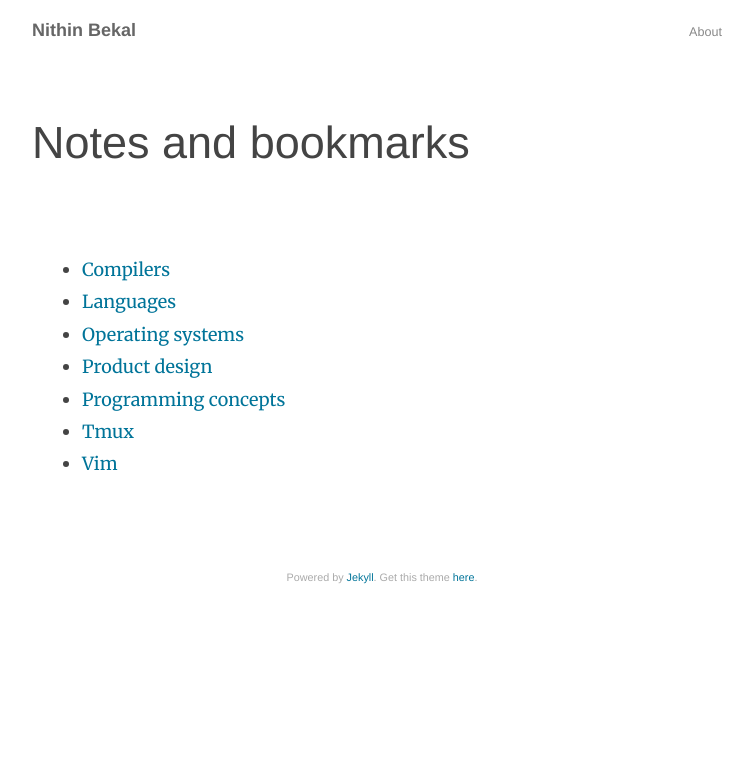
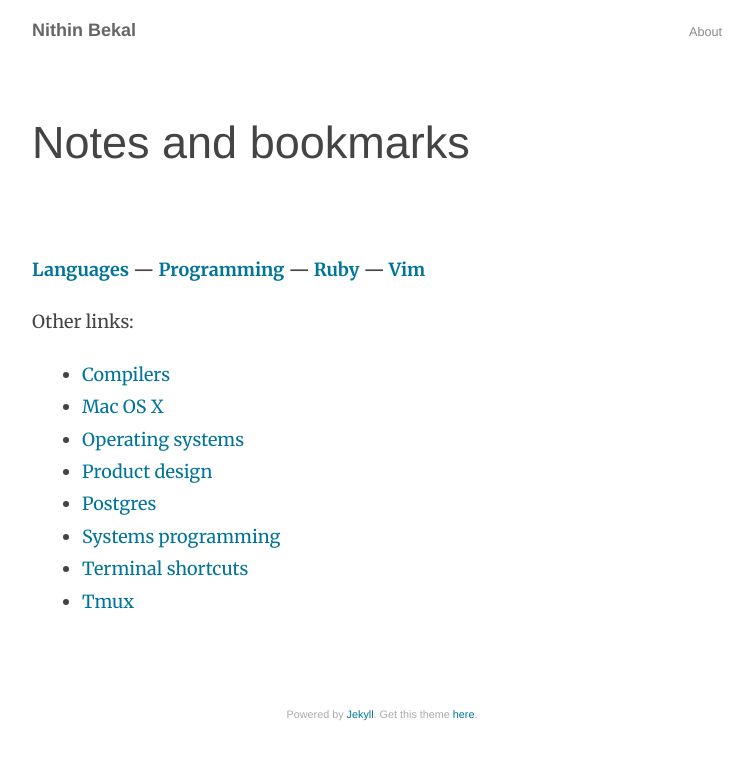
Before and after one commit to nithinbekal/nithinbekal.github.io, a Jekyll site: the page built from notes/index.md, in a window 1280 px wide. Shown: the top 760 px of the page, without its empty margins (258-1011 px from the left). Built offline with Jekyll 4.4.1, drawn with Linux system fonts in a browser that asks for light colours.

Commit message:
Reorganize notes pages

```diff
--- a/notes/index.md
+++ b/notes/index.md
@@ -4,10 +4,18 @@ title: 'Notes and bookmarks'
 date:   2014-06-07 12:00:00
 ---
 
-- [Compilers](/notes/compilers/)
-- [Languages](/notes/lang/)
-- [Operating systems](/notes/os/)
-- [Product design](/notes/product-design/)
-- [Programming concepts](/notes/programming/)
-- [Tmux](/notes/tmux/)
-- [Vim](/notes/vim/)
+**[Languages](/notes/langs.html)
+&mdash; [Programming](/notes/programming.html)
+&mdash; [Ruby](/notes/ruby.html)
+&mdash; [Vim](/notes/vim.html)**
+
+Other links:
+
+* [Compilers](/notes/compilers.html)
+* [Mac OS X](/notes/osx.html)
+- [Operating systems](/notes/os.html)
+* [Product design](/notes/product-design.html)
+* [Postgres](/notes/postgres.html)
+* [Systems programming](/notes/systems-programming.html)
+* [Terminal shortcuts](/notes/terminal-shortcuts.html)
+* [Tmux](/notes/tmux.html)
```
Also changed, not shown: notes/elm.md (added, +8 -0 lines), notes/io.md (added, +8 -0 lines), notes/langs.md (renamed from notes/lang/index.md, +6 -8 lines), notes/programming.md (added, +16 -0 lines), notes/programming/index.md (deleted, +0 -8 lines), notes/c.md (renamed from notes/lang/c/index.md), notes/clojure.md (renamed from notes/lang/clojure/index.md), notes/decorator-pattern.md (renamed from notes/programming/decorator-pattern.md), notes/demeter.md (renamed from notes/programming/demeter.md), notes/os.md (renamed from notes/os/index.md), notes/product-design.md (renamed from notes/product-design/index.md), notes/programming-humor.md (renamed from notes/programming/humor.md.md), notes/ruby.md (renamed from notes/lang/ruby/index.md), notes/tmux.md (renamed from notes/tmux/index.md), 1 more files.
